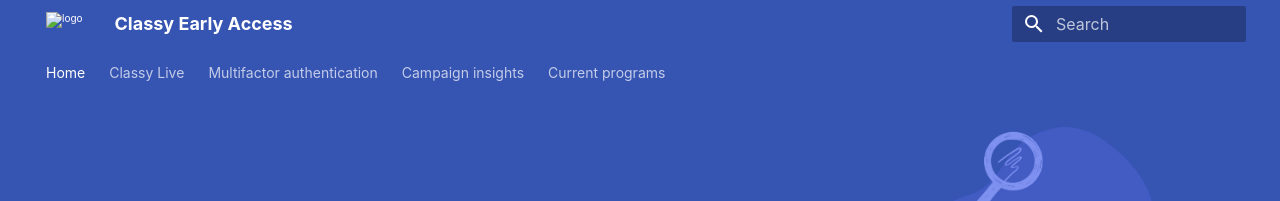
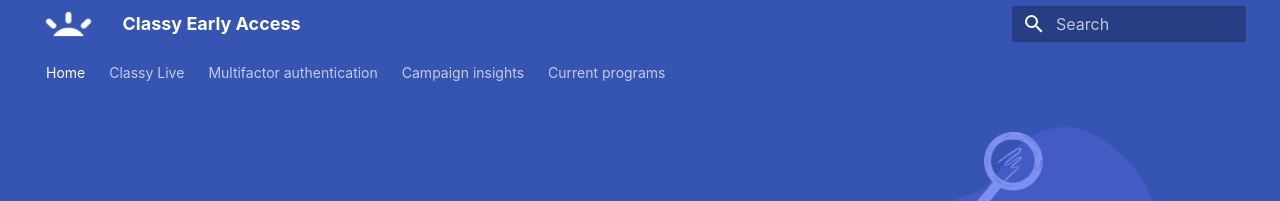
Before and after one commit to truj1ll0/mkdocs-help-center, an MkDocs documentation site: the page built from docs/index.md, in a window 1280 px wide. Shown: the top 201 px of the page. Built offline with MkDocs 1.6.1 and Material for MkDocs 9.7.7, drawn with Linux system fonts in a browser that asks for light colours; some web fonts are replaced.

Commit message:
Update logo and favicon

```diff
--- a/mkdocs.yml
+++ b/mkdocs.yml
@@ -11,8 +11,8 @@
 theme:
   name: material
   custom_dir: overrides
-  logo: docs/assets/ray_white.png
-  favicon: docs/assets/favicon-32x32.png
+  logo: assets/ray_white.png
+  favicon: img/favicon.ico
   font:
     text: Mulish, Arial, Helvetica, sans-serif
 
```
Also changed, not shown: docs/img/favicon.ico (renamed from docs/assets/favicon.ico).
